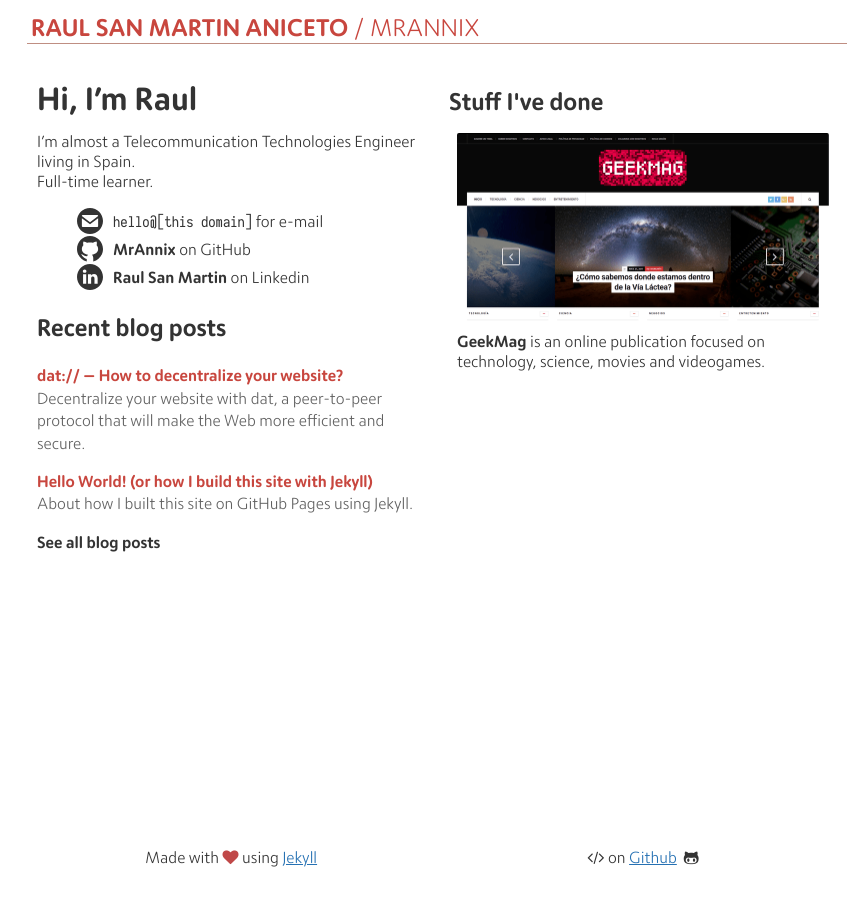
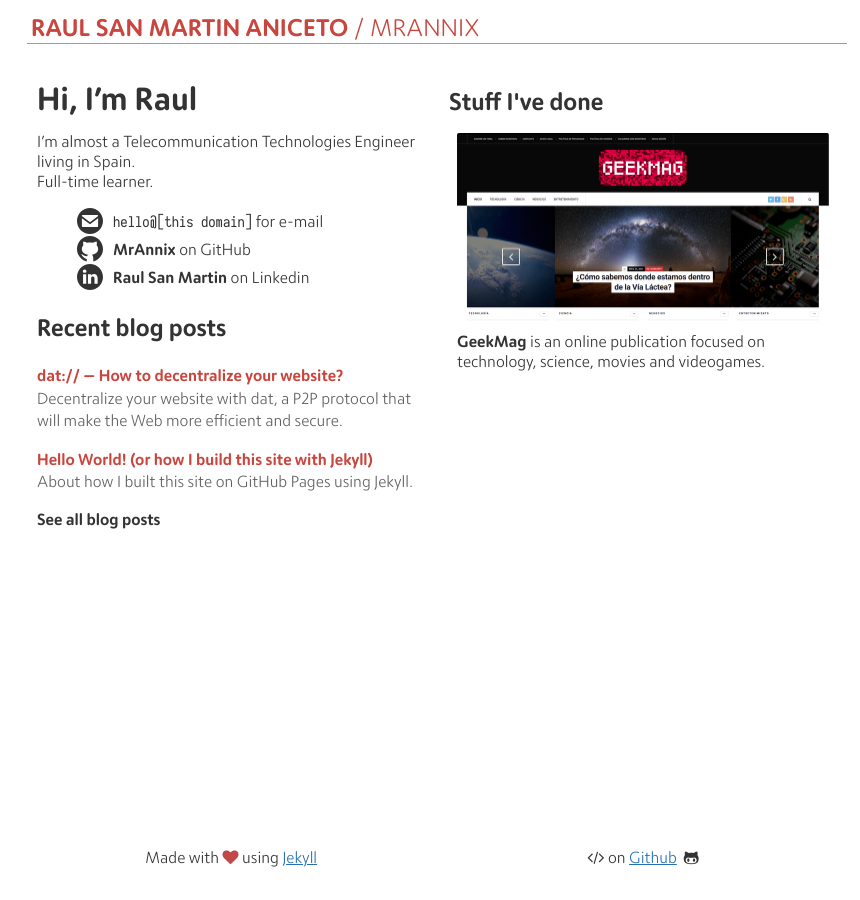
Before and after one commit to MrAnnix/MrAnnix.github.io, a Jekyll site: the page built from index.html, in a window 1280 px wide. Shown: the whole page, without its empty margins (203-1063 px from the left). Built offline with Jekyll 4.4.1, drawn with Linux system fonts in a browser that asks for light colours; the list of posts is cut into pages by our own code.

Commit message:
Update 2019-05-07-dat-how-decentralize-web.md

```diff
--- a/_posts/2019-05-07-dat-how-decentralize-web.md
+++ b/_posts/2019-05-07-dat-how-decentralize-web.md
@@ -1,7 +1,7 @@
 ---
 layout: post
 title:  "dat:// — How to decentralize your website?"
-description: "Decentralize your website with dat, a peer-to-peer protocol that will make the Web more efficient and secure."
+description: "Decentralize your website with dat, a P2P protocol that will make the Web more efficient and secure."
 date: 2019-05-07T21:57:00Z
 last_modified_at: 2019-05-07T23:07:34Z
 image: /assets/images/blog/dat-how-decentralize-web.jpg
```
